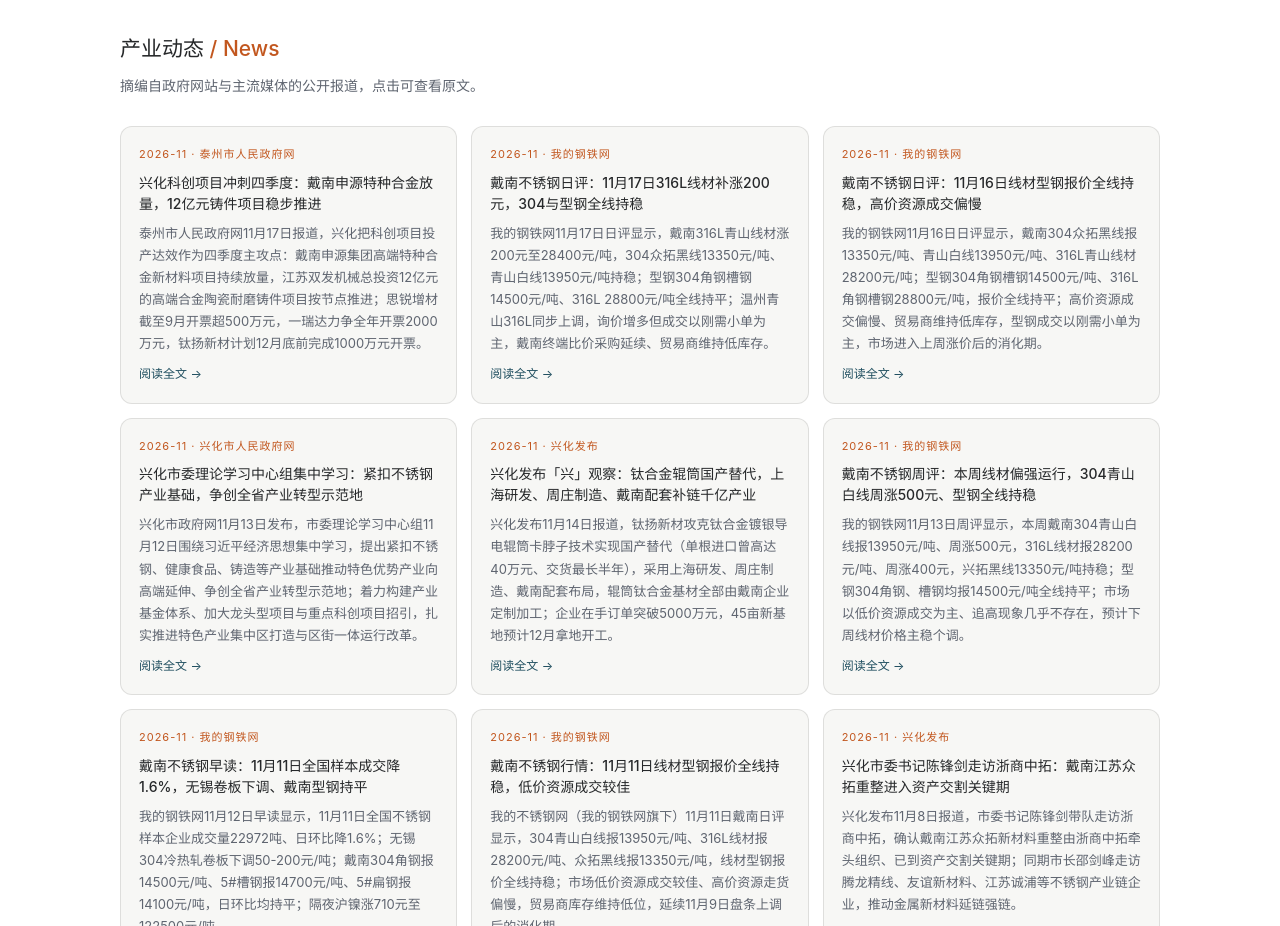
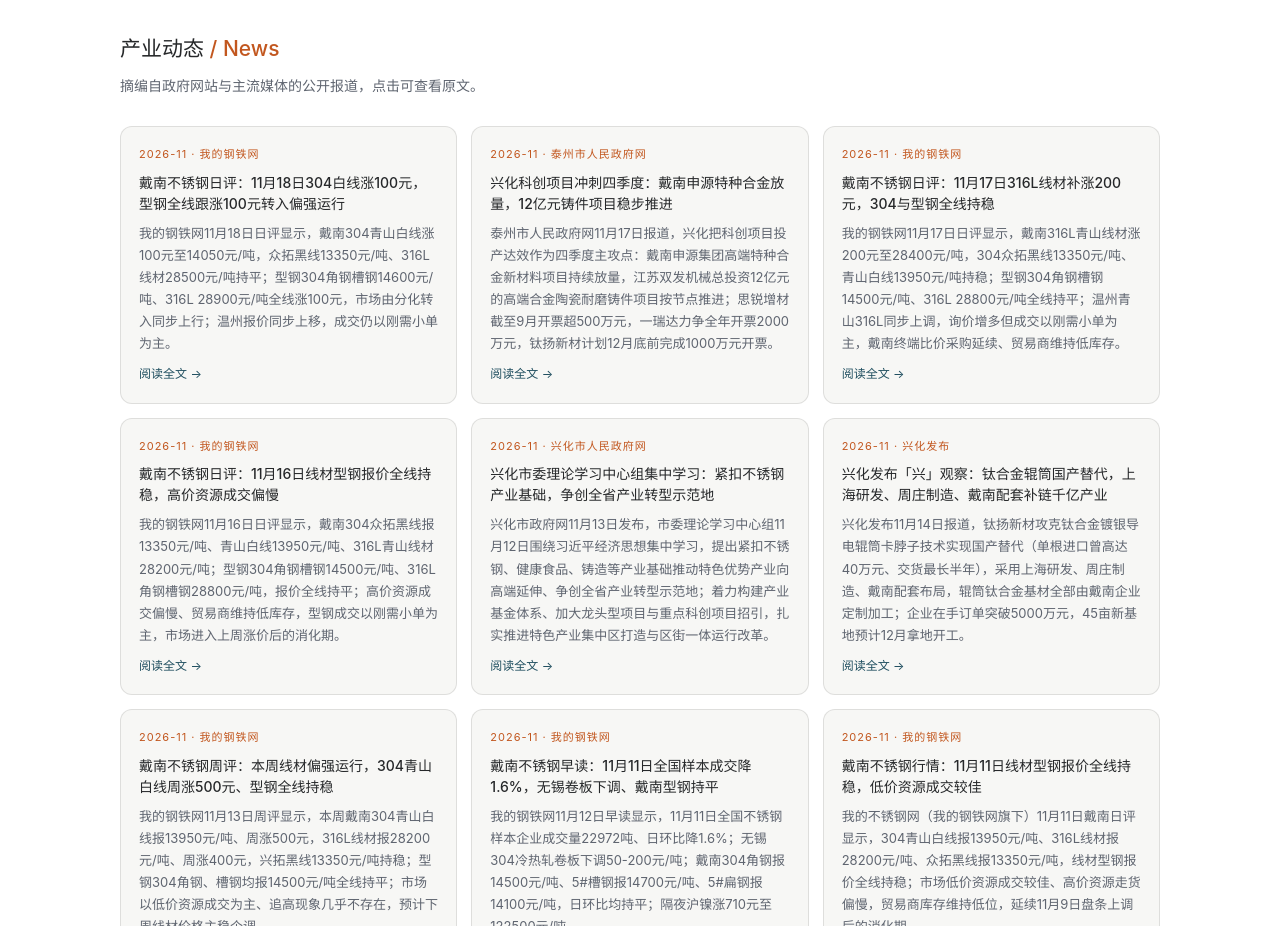
Before and after one commit to mfujun2025/dainan, a plain HTML site: page index.html in a window 1280 px wide. Shown: the part 2540-3466 px from the top of the page. Drawn offline with Linux system fonts and the light colour scheme.

Commit message:
content: add hangqing-1118 news card to News section (first)

```diff
--- a/index.html
+++ b/index.html
@@ -224,6 +224,7 @@
     <h2 data-page-node-id="8Dfxu3Aym4hHRaAo9eg3Bc">产业动态 <i data-page-node-id="lQSPVFcdyEymXB87iQJpFk">/ News</i></h2>
     <p class="lead" data-page-node-id="dIi7EXH3fMJ8pLVVwO0KSs">摘编自政府网站与主流媒体的公开报道，点击可查看原文。</p>
     <div class="news" data-page-node-id="17heC7xRHnZGyZnNShkpXb">
+      <div class="ncard"><span class="dt">2026-11 · 我的钢铁网</span><h3>戴南不锈钢日评：11月18日304白线涨100元，型钢全线跟涨100元转入偏强运行</h3><p>我的钢铁网11月18日日评显示，戴南304青山白线涨100元至14050元/吨，众拓黑线13350元/吨、316L线材28500元/吨持平；型钢304角钢槽钢14600元/吨、316L 28900元/吨全线涨100元，市场由分化转入同步上行；温州报价同步上移，成交仍以刚需小单为主。</p><a href="news/2026-11-dainan-hangqing-1118.html">阅读全文 →</a></div>
       <div class="ncard"><span class="dt">2026-11 · 泰州市人民政府网</span><h3>兴化科创项目冲刺四季度：戴南申源特种合金放量，12亿元铸件项目稳步推进</h3><p>泰州市人民政府网11月17日报道，兴化把科创项目投产达效作为四季度主攻点：戴南申源集团高端特种合金新材料项目持续放量，江苏双发机械总投资12亿元的高端合金陶瓷耐磨铸件项目按节点推进；思锐增材截至9月开票超500万元，一瑞达力争全年开票2000万元，钛扬新材计划12月底前完成1000万元开票。</p><a href="news/2026-11-dainan-kechuang-shouguan.html">阅读全文 →</a></div>
       <div class="ncard"><span class="dt">2026-11 · 我的钢铁网</span><h3>戴南不锈钢日评：11月17日316L线材补涨200元，304与型钢全线持稳</h3><p>我的钢铁网11月17日日评显示，戴南316L青山线材涨200元至28400元/吨，304众拓黑线13350元/吨、青山白线13950元/吨持稳；型钢304角钢槽钢14500元/吨、316L 28800元/吨全线持平；温州青山316L同步上调，询价增多但成交以刚需小单为主，戴南终端比价采购延续、贸易商维持低库存。</p><a href="news/2026-11-dainan-hangqing-1117.html">阅读全文 →</a></div>
       <div class="ncard"><span class="dt">2026-11 · 我的钢铁网</span><h3>戴南不锈钢日评：11月16日线材型钢报价全线持稳，高价资源成交偏慢</h3><p>我的钢铁网11月16日日评显示，戴南304众拓黑线报13350元/吨、青山白线13950元/吨、316L青山线材28200元/吨；型钢304角钢槽钢14500元/吨、316L角钢槽钢28800元/吨，报价全线持平；高价资源成交偏慢、贸易商维持低库存，型钢成交以刚需小单为主，市场进入上周涨价后的消化期。</p><a href="news/2026-11-dainan-hangqing-1116.html">阅读全文 →</a></div>
```
